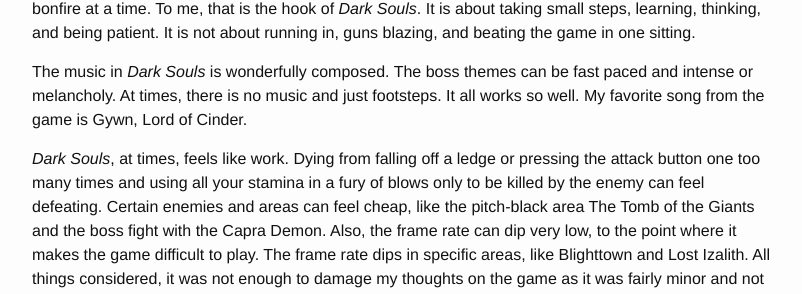
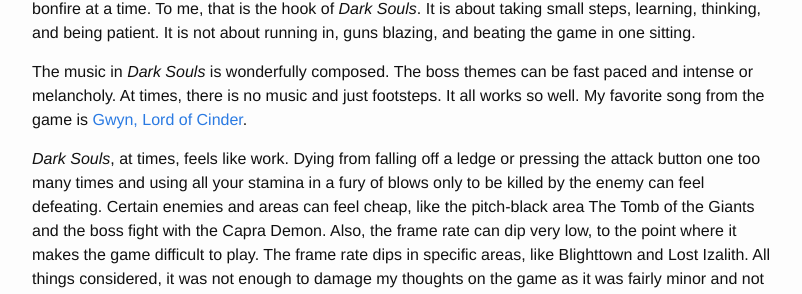
Before and after one commit to peacefulrespite/peacefulrespite.github.io, a Jekyll site: the page built from _posts/2015-12-20-review-dark-souls.markdown, in a window 1280 px wide and 900 px high, scrolled down 1560 px. Shown: the part 197-491 px from the top of the window, without its empty margins (238-1040 px from the left). Built offline with Jekyll 4.4.1, drawn with Linux system fonts in a browser that asks for light colours; comment, search, counter and statistics services are not loaded.

Commit message:
Fix typo in Dark Souls review + add video

```diff
--- a/_posts/2015-12-20-review-dark-souls.markdown
+++ b/_posts/2015-12-20-review-dark-souls.markdown
@@ -105,7 +105,7 @@
 The music in _Dark Souls_ is wonderfully composed. The boss themes can be
 fast paced and intense or melancholy. At times, there is no music and
 just footsteps. It all works so well. My favorite song from the game is
-Gywn, Lord of Cinder.
+[Gwyn, Lord of Cinder](https://www.youtube.com/watch?v=AB6sOhQan9Y).
 
 _Dark Souls_, at times, feels like work. Dying from falling off a ledge or
 pressing the attack button one too many times and using all your stamina
```
